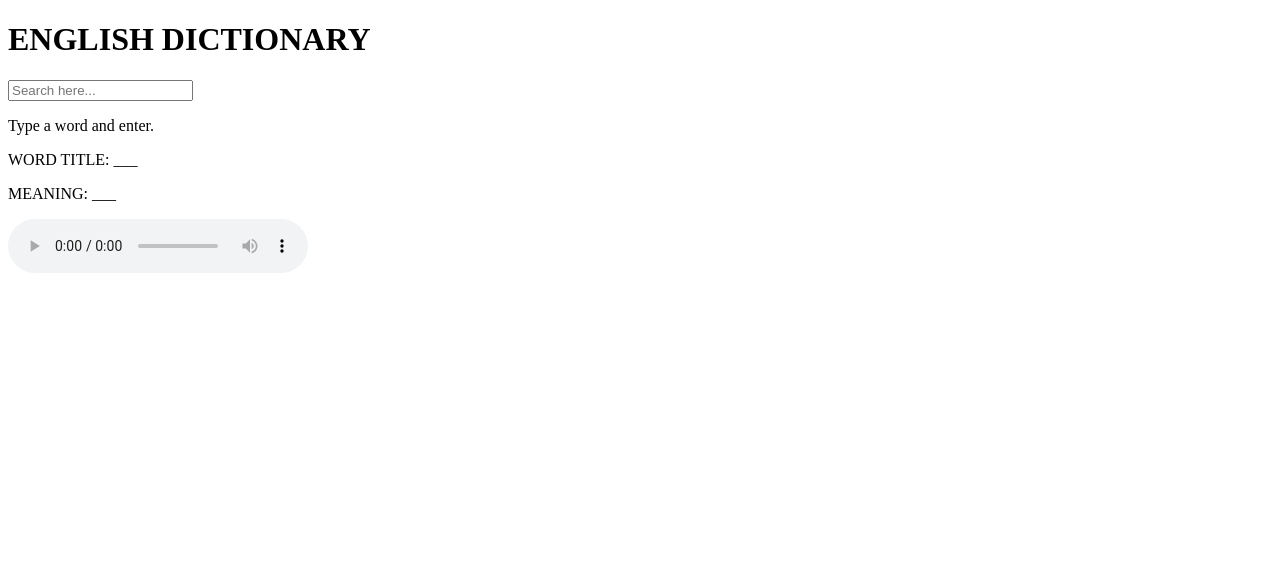
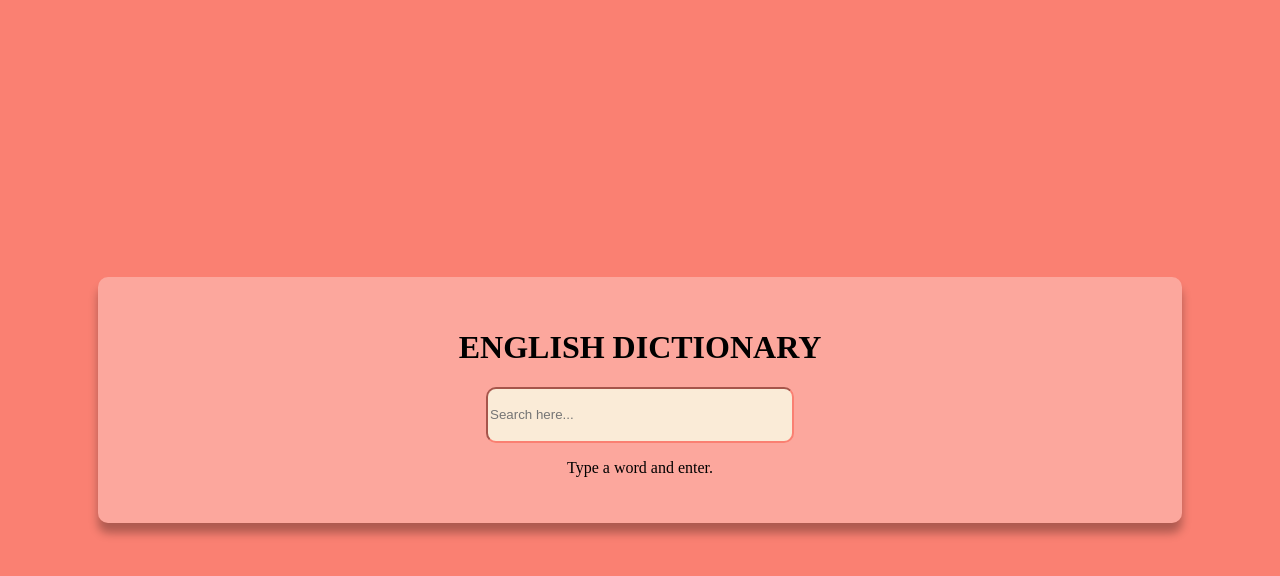
Before and after one commit to karansmtr/ENGLISH-DICTIONARY, a plain HTML site: page index.html in a window 1280 px wide. Drawn offline with Linux system fonts and the light colour scheme.

Commit message:
WRITE A STYLING SHEET FOR THE HTML DOCUMENT.

```diff
--- a/index.html
+++ b/index.html
@@ -4,6 +4,7 @@
     <meta charset="UTF-8" />
     <meta name="viewport" content="width=device-width, initial-scale=1.0" />
     <title>ENGLISH DICTIONARY</title>
+    <link rel="stylesheet" href="style.css">
   </head>
   <body>
     <div class="container">
@@ -15,7 +16,7 @@
         class="input"
       />
       <p class="info-text" id="info-text">Type a word and enter.</p>
-      <div class="meaning-continer" id="meaning-continer">
+      <div class="meaning-container" id="meaning-continer">
         <p>WORD TITLE: <span class="title" id="title"> ___ </span></p>
         <p>MEANING: <span class="meaning" id="meaning"> ___ </span></p>
         <audio src="" controls id="audio"></audio>
--- /dev/null
+++ b/style.css
@@ -0,0 +1,31 @@
+body{
+    margin: 0;
+    display: flex;
+    min-height: 100vh;
+    justify-content: center;
+    align-items: center;
+    background-color: salmon;
+}
+
+.container{
+    background-color: rgba(255, 255, 255, 0.3);
+    padding: 30px;
+    margin: 10px;
+    border-radius: 10px;
+    box-shadow: 0 10px 10px rgba(0, 0, 0, 0.3);
+    text-align: center;
+    width: 80%;
+    font-weight: 500;
+}
+
+.input{
+    height: 50px;
+    width: 300px;
+    background-color: antiquewhite;
+    border-color: salmon;
+    border-radius: 10px;
+}
+
+.meaning-container{
+    display: none;
+}
```
